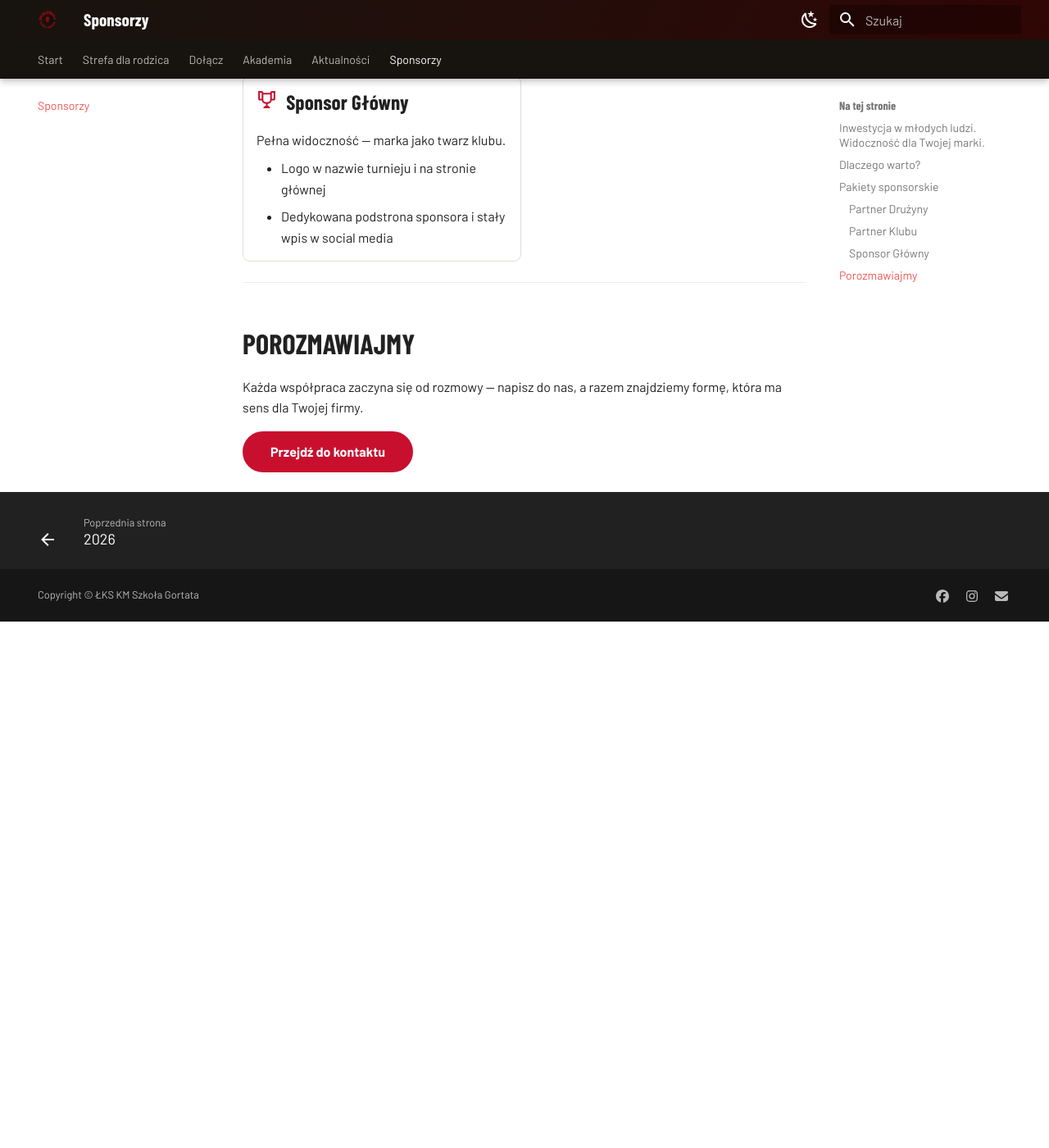
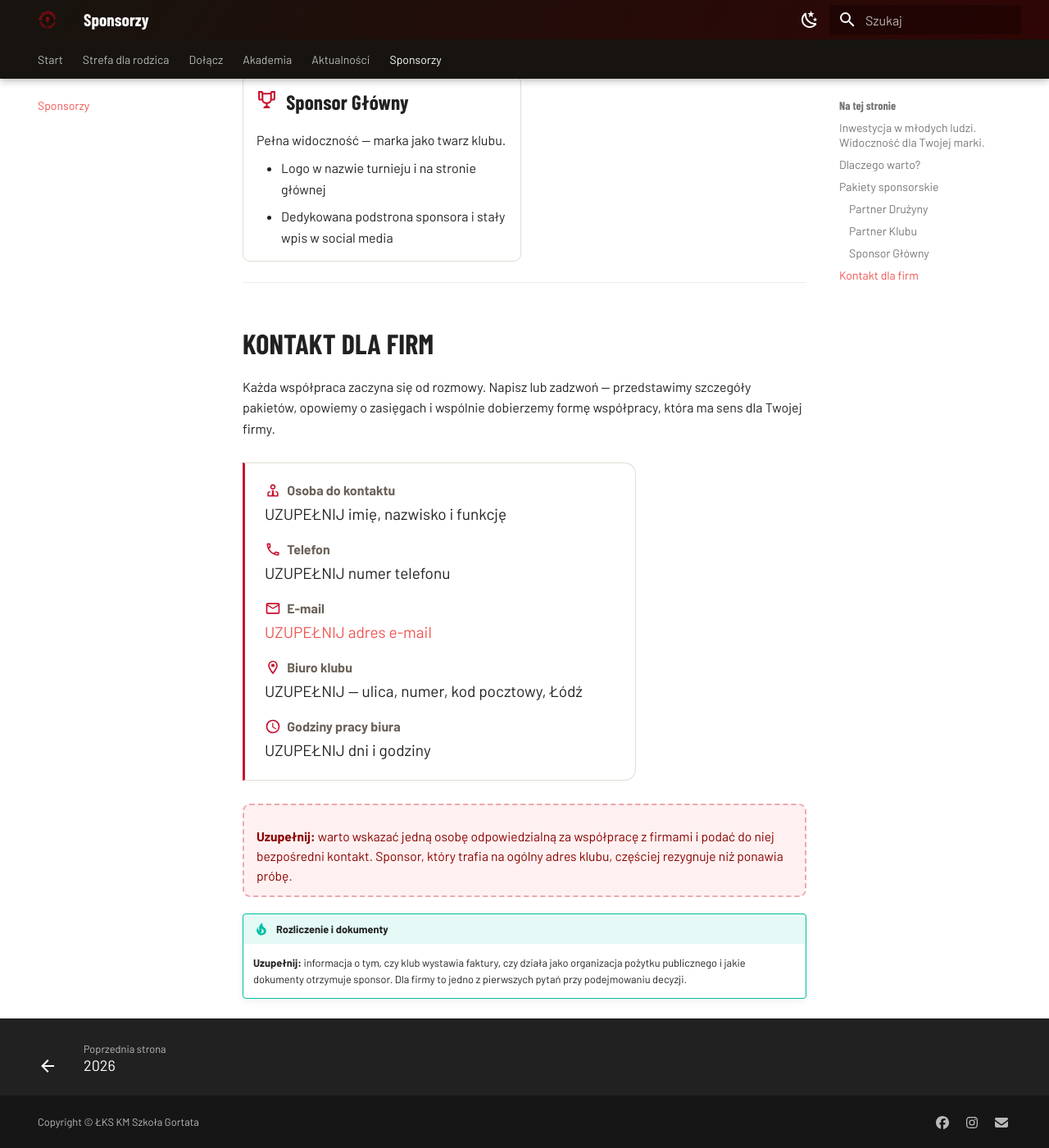
Before and after one commit to piotrlew-creator/lks-junior, an MkDocs documentation site: the page built from docs/sponsorzy.md, in a window 1280 px wide and 1400 px high, scrolled down 1279 px. Shown: the whole window at 82% size. Built offline with MkDocs 1.6.1 and Material for MkDocs 9.7.7, drawn with Linux system fonts in a browser that asks for light colours; some web fonts are replaced; before the commit the page ends 2037 px from its top, so only the background shows below that.

Commit message:
Kontakt dla firm na stronie sponsorow, naprawa wyboru grupy

```diff
--- a/docs/javascripts/extra.js
+++ b/docs/javascripts/extra.js
@@ -28,18 +28,59 @@
     try { return window.localStorage.getItem(STORE_KEY); } catch (e) { return null; }
   }
 
+  /* ── Skład grup ────────────────────────────────────────────── */
+  var ROSTER = [
+    ["u11", "U11", "Adam Krzysztoń", true],
+    ["u12", "U12", "Radosław Darnikowski", true],
+    ["u13", "U13", "Maciej Kochaniak", false],
+    ["u14", "U14", "Maciej Rudziński", false],
+    ["u15", "U15", "Maciej Puczyński", false],
+    ["u17", "U17", "Patryk Dembowski", false],
+    ["u19", "U19", "Piotr Trepka", false]
+  ];
+
+  /* ── Adres główny witryny ────────────────────────────────────
+     Odczytujemy go z odnośnika w logo, który generuje sam MkDocs —
+     dzięki temu jest poprawny również wtedy, gdy witryna stoi
+     w podkatalogu (GitHub Pages). Nie zgadujemy go z adresu okna,
+     bo to właśnie na tym wcześniej się przewróciło.               */
+  function siteRoot() {
+    var logo = document.querySelector(".md-header__button.md-logo, .md-header a.md-header__button[href]");
+    if (logo && logo.href) return logo.href.replace(/\/?$/, "/");
+
+    var canonical = document.querySelector("link[rel=canonical]");
+    if (canonical && canonical.href) {
+      // strona główna = katalog kanoniczny
+      return canonical.href.replace(/index\.html$/, "").replace(/\/?$/, "/");
+    }
+    return window.location.href.replace(/[^/]*$/, "");
+  }
+
   /* ── Dane grup ───────────────────────────────────────────────
-     Wstrzykiwane przez szablon home.html razem z gotowymi adresami
-     — nie budujemy tu żadnych ścieżek, bo witryna stoi w podkatalogu
-     (GitHub Pages) i sklejanie adresów w JS się o to rozbijało.    */
+     Najpierw sprawdzamy blok danych wstrzyknięty przez szablon
+     (adresy gotowe od Jinja). Jeśli go nie ma — składamy adresy
+     względem korzenia witryny odczytanego wyżej.                  */
   function readGroups() {
     var el = document.getElementById("lks-groups-data");
-    if (!el) return null;
-    try {
-      return JSON.parse(el.textContent);
-    } catch (e) {
-      return null;
+    if (el) {
+      try {
+        var parsed = JSON.parse(el.textContent);
+        if (parsed && parsed.u11) return parsed;
+      } catch (e) { /* spadamy do wariantu zapasowego */ }
     }
+
+    var root = siteRoot();
+    var out = {};
+    ROSTER.forEach(function (r) {
+      out[r[0]] = {
+        name: r[1],
+        coach: r[2],
+        open: r[3],
+        img: root + "assets/" + r[0] + ".jpg",
+        href: root + "strefa-rodzica/" + r[0] + "/"
+      };
+    });
+    return out;
   }
 
   /* ── Wyszukiwarka grupy na stronie głównej ─────────────────── */
@@ -47,8 +88,12 @@
     var wrap = document.getElementById("lks-finder");
     if (!wrap) return;
 
+    // Przy nawigacji bez przeładowania document$ potrafi zadziałać
+    // ponownie na tym samym elemencie — nie podpinamy zdarzeń dwa razy.
+    if (wrap.dataset.lksReady === "1") return;
+    wrap.dataset.lksReady = "1";
+
     var GROUPS = readGroups();
-    if (!GROUPS) return;
 
     var ages = document.getElementById("lks-ages");
     var res = document.getElementById("lks-res");
--- a/docs/sponsorzy.md
+++ b/docs/sponsorzy.md
@@ -22,7 +22,7 @@ społeczności.
 
 </div>
 
-[Porozmawiajmy o współpracy](dolacz.md){ .md-button .md-button--primary }
+[Porozmawiajmy o współpracy](#kontakt-dla-firm){ .md-button .md-button--primary }
 
 ---
 
@@ -66,9 +66,38 @@ społeczności.
 
 ---
 
-## Porozmawiajmy
+## Kontakt dla firm { #kontakt-dla-firm }
 
-Każda współpraca zaczyna się od rozmowy — napisz do nas, a razem znajdziemy
-formę, która ma sens dla Twojej firmy.
+Każda współpraca zaczyna się od rozmowy. Napisz lub zadzwoń — przedstawimy
+szczegóły pakietów, opowiemy o zasięgach i wspólnie dobierzemy formę
+współpracy, która ma sens dla Twojej firmy.
 
-[Przejdź do kontaktu](dolacz.md){ .md-button .md-button--primary }
+<div class="lks-contact" markdown>
+
+:material-account-tie-outline: **Osoba do kontaktu**
+: UZUPEŁNIJ imię, nazwisko i funkcję
+
+:material-phone-outline: **Telefon**
+: UZUPEŁNIJ numer telefonu
+
+:material-email-outline: **E-mail**
+: [UZUPEŁNIJ adres e-mail](mailto:kontakt@lkskm.pl)
+
+:material-map-marker-outline: **Biuro klubu**
+: UZUPEŁNIJ — ulica, numer, kod pocztowy, Łódź
+
+:material-clock-outline: **Godziny pracy biura**
+: UZUPEŁNIJ dni i godziny
+
+</div>
+
+<div class="lks-fillme" markdown>
+**Uzupełnij:** warto wskazać jedną osobę odpowiedzialną za współpracę
+z firmami i podać do niej bezpośredni kontakt. Sponsor, który trafia
+na ogólny adres klubu, częściej rezygnuje niż ponawia próbę.
+</div>
+
+!!! tip "Rozliczenie i dokumenty"
+    **Uzupełnij:** informacja o tym, czy klub wystawia faktury, czy działa
+    jako organizacja pożytku publicznego i jakie dokumenty otrzymuje sponsor.
+    Dla firmy to jedno z pierwszych pytań przy podejmowaniu decyzji.
```
